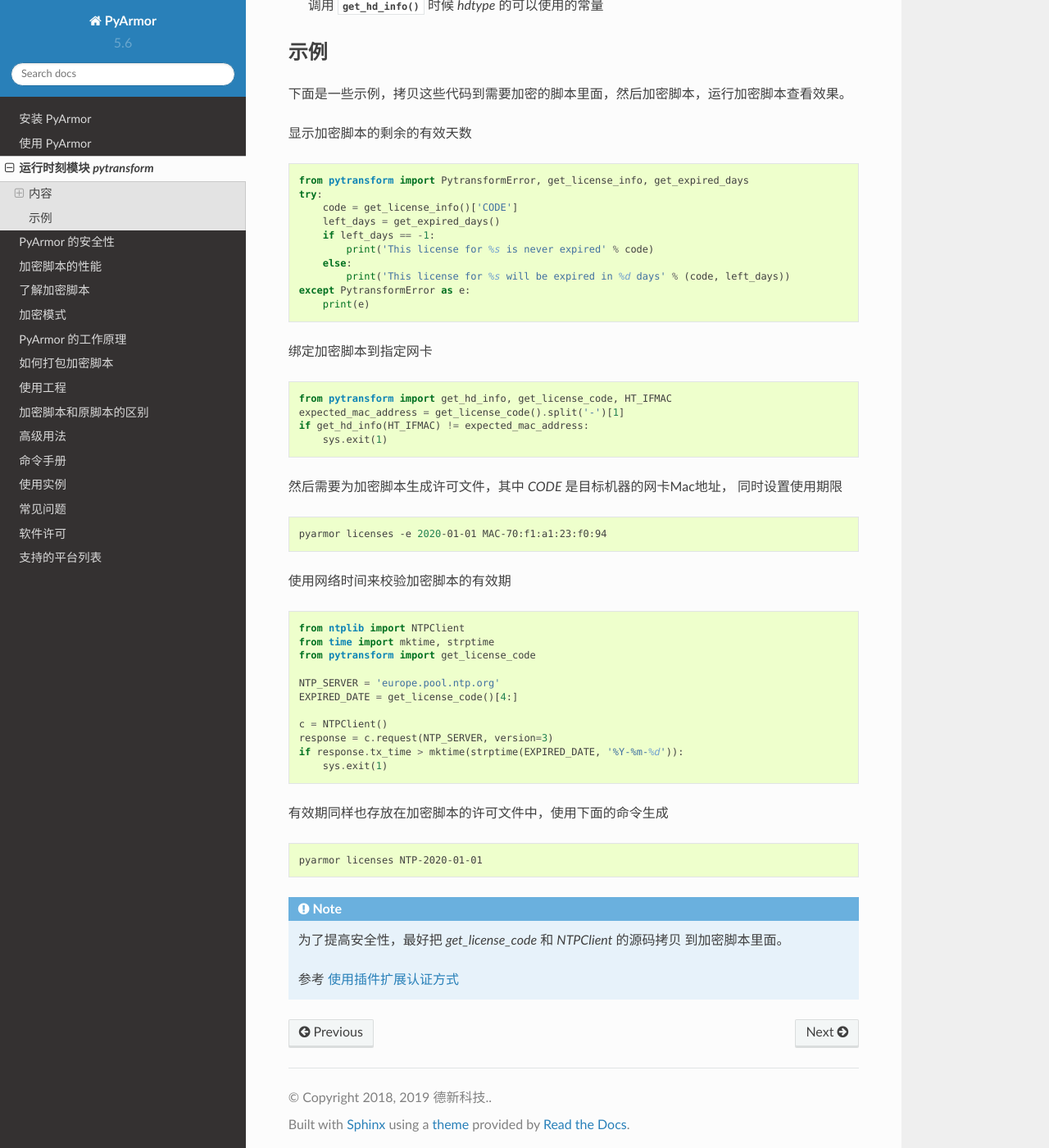
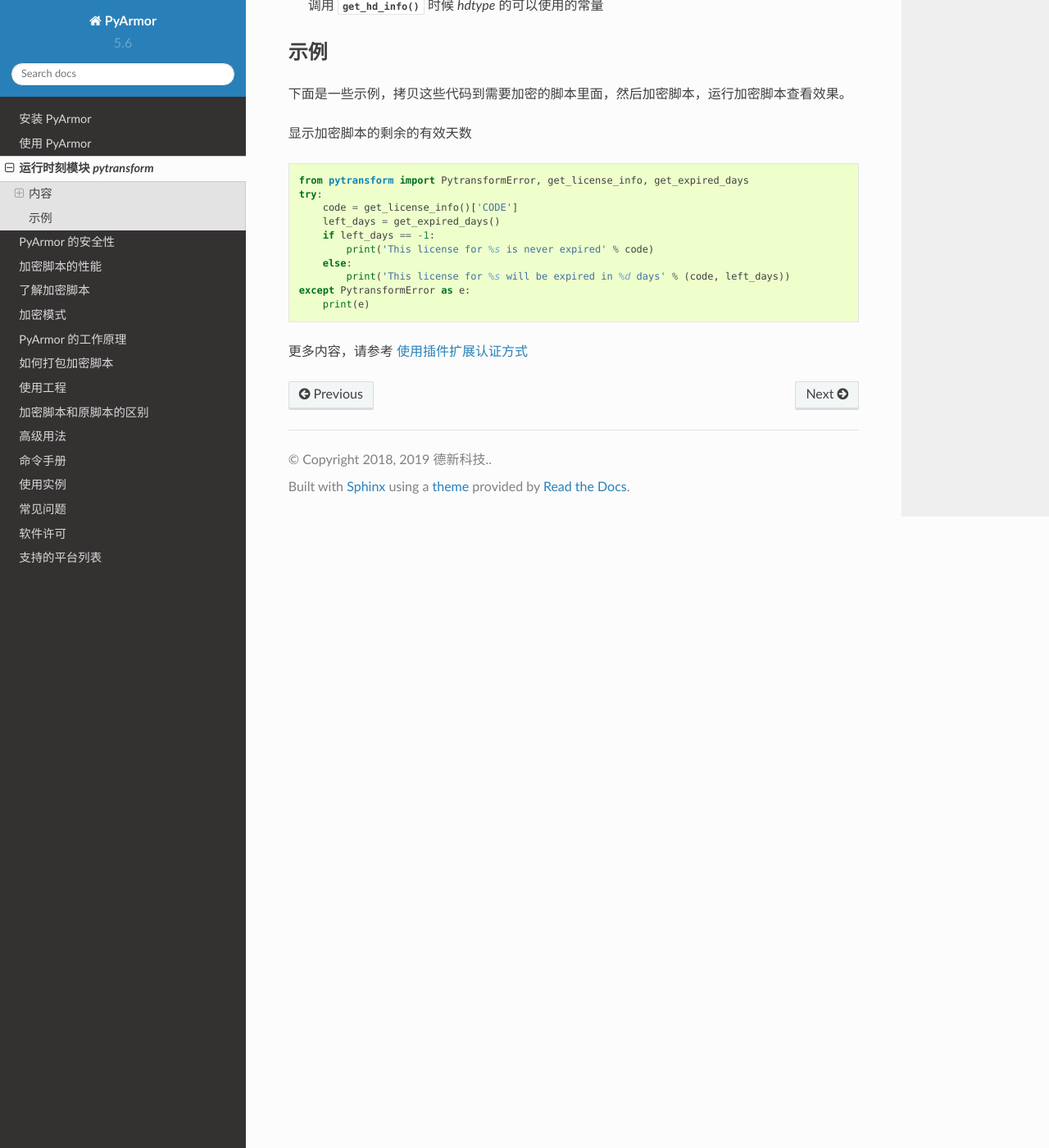
Before and after one commit to dashingsoft/pyarmor-docs-zh, a Sphinx documentation site: the page built from docs/pytransform.rst, in a window 1280 px wide and 1400 px high, scrolled down 1304 px. Shown: the whole window at 82% size. Built offline with Sphinx 7.4.7 and the Read the Docs theme 2.0.0, drawn with Linux system fonts in a browser that asks for light colours.

```diff
--- a/docs/pytransform.rst
+++ b/docs/pytransform.rst
@@ -81,47 +81,5 @@
    except PytransformError as e:
        print(e)
 
-绑定加密脚本到指定网卡
 
-.. code-block:: python
-
-   from pytransform import get_hd_info, get_license_code, HT_IFMAC
-   expected_mac_address = get_license_code().split('-')[1]
-   if get_hd_info(HT_IFMAC) != expected_mac_address:
-       sys.exit(1)
-
-然后需要为加密脚本生成许可文件，其中 `CODE` 是目标机器的网卡Mac地址，
-同时设置使用期限
-
-.. code-block:: shell
-
-   pyarmor licenses -e 2020-01-01 MAC-70:f1:a1:23:f0:94
-
-使用网络时间来校验加密脚本的有效期
-
-.. code-block:: python
-
-    from ntplib import NTPClient
-    from time import mktime, strptime
-    from pytransform import get_license_code
-
-    NTP_SERVER = 'europe.pool.ntp.org'
-    EXPIRED_DATE = get_license_code()[4:]
-
-    c = NTPClient()
-    response = c.request(NTP_SERVER, version=3)
-    if response.tx_time > mktime(strptime(EXPIRED_DATE, '%Y-%m-%d')):
-        sys.exit(1)
-
-有效期同样也存放在加密脚本的许可文件中，使用下面的命令生成
-
-.. code-block:: shell
-
-   pyarmor licenses NTP-2020-01-01
-
-.. note::
-
-   为了提高安全性，最好把 `get_license_code` 和 `NTPClient` 的源码拷贝
-   到加密脚本里面。
-
-   参考 :ref:`使用插件扩展认证方式`
+更多内容，请参考 :ref:`使用插件扩展认证方式`
```
Also changed, not shown: docs/advanced.rst (+15 -28 lines), docs/man.rst (+16 -0 lines).
